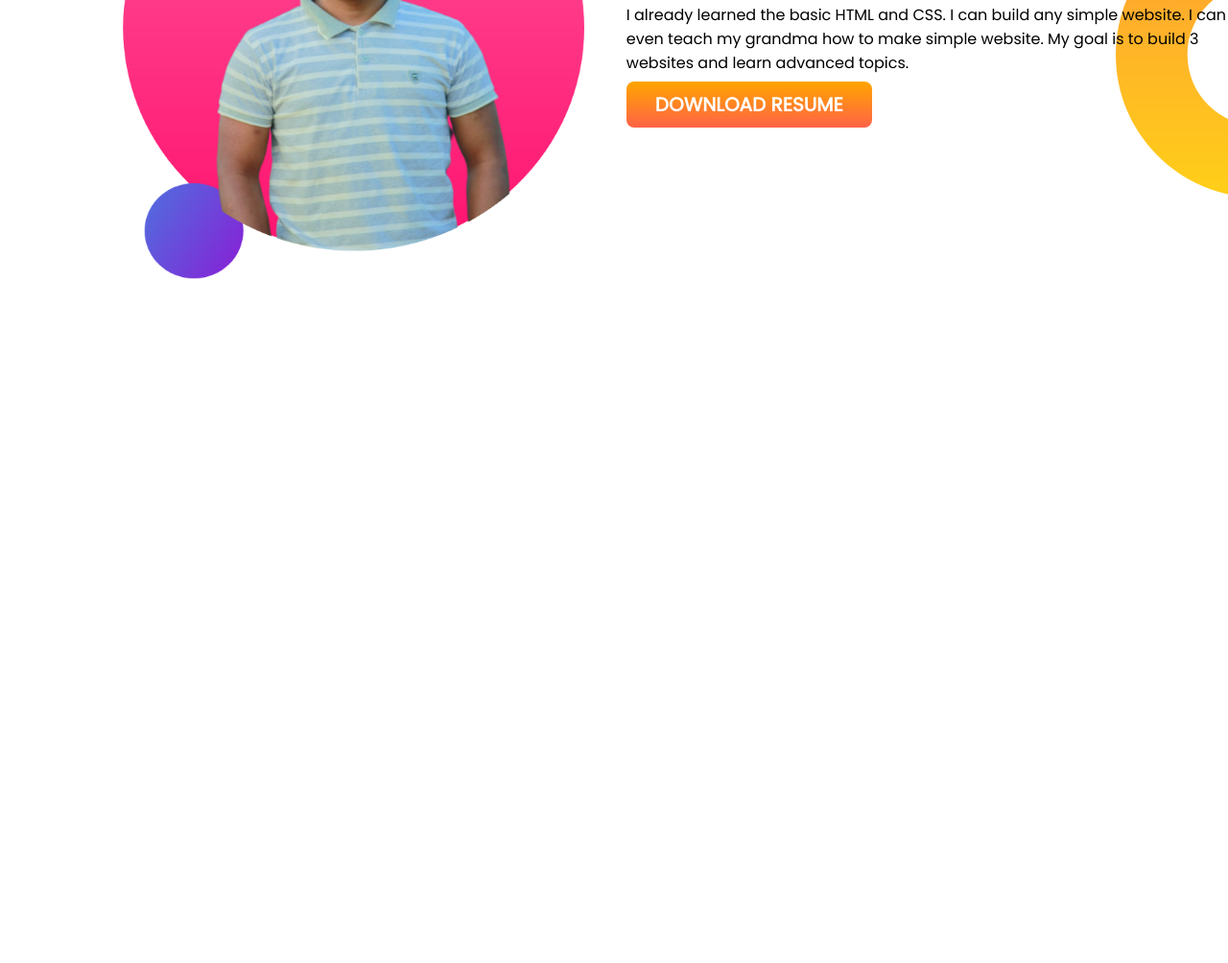
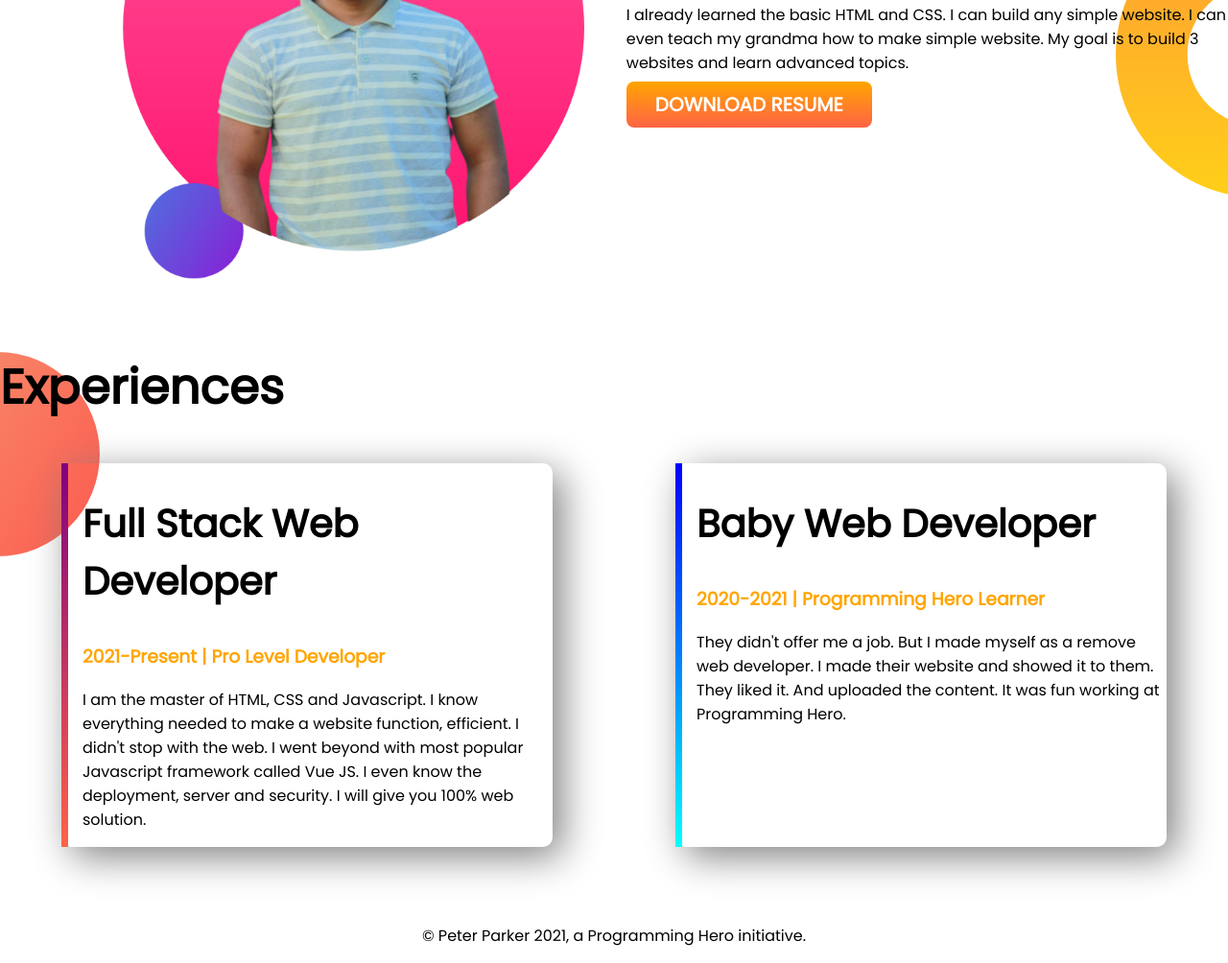
Before and after one commit to itzsalamahmed/developer-portfolio, a plain HTML site: page index.html in a window 1280 px wide. Shown: the part 875-1879 px from the top of the page at 96% size. Before the commit the page ends 1192 px from the top, so only its background shows below. Drawn offline with Linux system fonts and the light colour scheme.

Commit message:
experience-footer

```diff
--- a/index.html
+++ b/index.html
@@ -11,7 +11,7 @@
     <link rel="stylesheet" href="style.css">
 </head>
 <body>
-    <section class="top-banner">
+    <section class="top-banner flexible-container">
         <div class="half-width">
             <h1>Welcome To</h1>
             <h1><span class="color-orange">Salam Ahmed</span> World!</h1>
@@ -23,7 +23,7 @@
             <img src="images/Itzsalamahmed.png" alt="Salam Ahmed">
         </div>
     </section>
-    <section class="dream-big">
+    <section class="dream-big flexible-container">
         <div class="half-width">
             <img src="images/salamahmed-bg2.png" alt="Salam Ahmed">
         </div>
@@ -34,5 +34,23 @@
             <a class="link-button" target="_blank" href="https://www.linkedin.com/in/salam-ahmed-76344020b/">DOWNLOAD RESUME</a>
         </div>
     </section>
+    <section class="experience-area">
+        <h1>Experiences</h1>
+        <div class="flexible-container">
+            <div id="full-stack-experience" class="experience-item">
+                <h2>Full Stack Web Developer</h2>
+                <h3 class="color-orange">2021-Present | Pro Level Developer</h3>
+                <p>I am the master of HTML, CSS and Javascript. I know everything needed to make a website function, efficient. I didn't stop with the web. I went beyond with most popular Javascript framework called Vue JS. I even know the deployment, server and security. I will give you 100% web solution.</p>
+            </div>
+            <div id="web-dev-experience" class="experience-item">
+                <h2>Baby Web Developer</h2>
+                <h3 class="color-orange">2020-2021 | Programming Hero Learner</h3>
+                <p>They didn't offer me a job. But I made myself as a remove web developer. I made their website and showed it to them. They liked it. And uploaded the content. It was fun working at Programming Hero.</p>
+            </div>
+        </div>
+    </section>
+    <footer>
+        <p>© Peter Parker 2021, a Programming Hero initiative.</p>
+    </footer>
 </body>
 </html>
--- a/style.css
+++ b/style.css
@@ -5,10 +5,13 @@ body{
 h1{
     font-size: 50px;
 }
+h2{
+    font-size: 40px;
+}
 .color-orange{
     color: orange;
 }
-section{
+.flexible-container{
     display: flex;
 }
 .half-width{
@@ -38,3 +41,31 @@ section{
     background-repeat: no-repeat;
     background-position: right;
 }
+.experience-area{
+    margin-top: 50px;
+    background-image: url(images/exp-bg.png);
+    background-repeat: no-repeat;
+}
+.experience-item{
+    width: 40%;
+    margin-left: 5%;
+    margin-right: 5%;
+    margin-bottom: 5%;
+    padding-left: 15px;
+    border-radius: 10px;
+    box-shadow: 10px 10px 40px gray;
+    border-left: 10px solid #000;
+}
+#full-stack-experience{
+    border-left: 7px solid;
+    border-image: linear-gradient(purple, tomato);
+    border-image-slice: 1;
+}
+#web-dev-experience{
+    border-left: 7px solid;
+    border-image: linear-gradient(blue, cyan);
+    border-image-slice: 1;
+}
+footer p{
+    text-align: center;
+}
```
Also changed, not shown: images/jhankar.png (deleted), images/jhankar2.png (deleted), images/my-bg.png (deleted), images/my-bg2.png (deleted), show-off/16179419_1759941674333167_2905280474184161576_o.jpg (deleted), show-off/Itzsalamahmed.jpg (deleted), show-off/_MG_1941.jpg (deleted), 2 other files.
